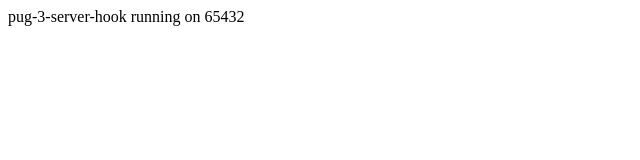
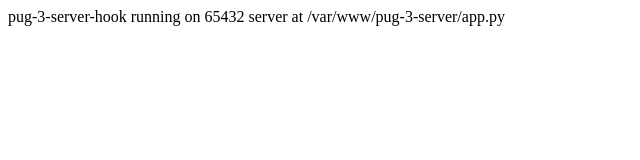
Before and after one commit to roxberry/pug-3-server-hook, a website: page index.htm in a window 1280 px wide. Shown: the whole page, without its empty margins (0-640 px from the left). Drawn offline with Linux system fonts and the light colour scheme.

Commit message:
added pug-3-server fixed location

```diff
--- a/index.htm
+++ b/index.htm
@@ -6,5 +6,6 @@
 </head>
 <body>
 pug-3-server-hook running on 65432
+server at /var/www/pug-3-server/app.py
 </body>
 </html>
```
